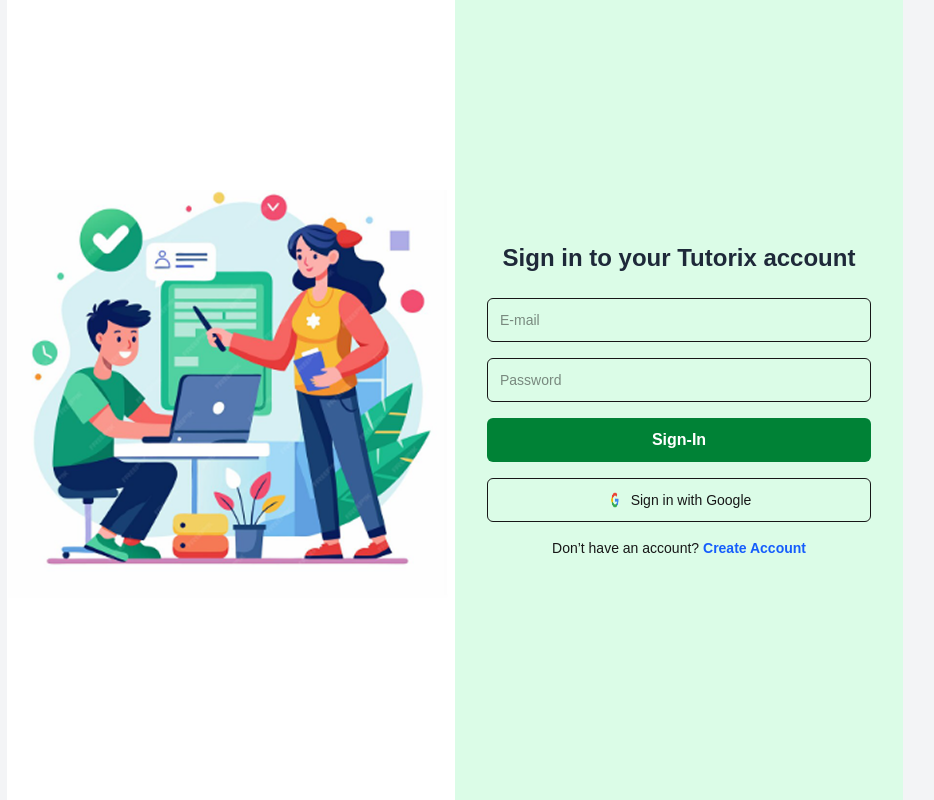
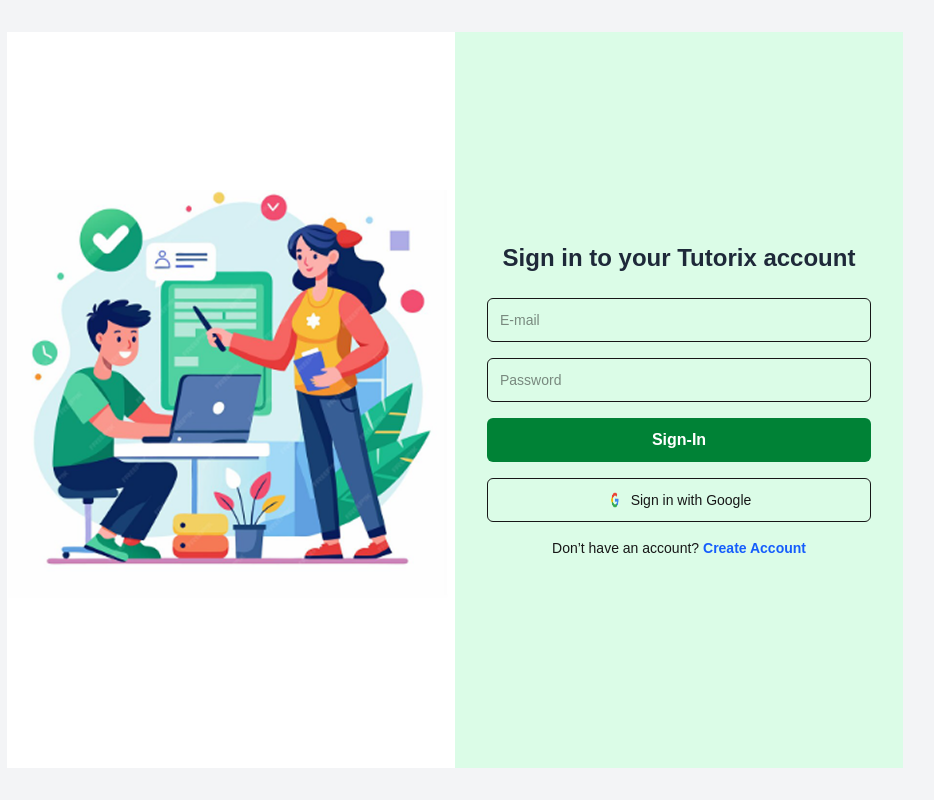
Before and after one commit to nilisha29/Tutorix_hometutor, a Next.js app: page /login in a window 1280 px wide. Shown: the whole page, without its empty margins (185-1119 px from the left). Built offline with nearby package versions, Linux system fonts and the light colour scheme.

Commit message:
Login and Register Page Updated

```diff
--- a/app/(auth)/login/page.tsx
+++ b/app/(auth)/login/page.tsx
@@ -3,7 +3,8 @@
 
 export default function LoginPage() {
   return (
-    <div className="min-h-screen grid grid-cols-1 md:grid-cols-2">
+    // <div className="min-h-screen grid grid-cols-1 md:grid-cols-2">
+     <div className="min-h-[calc(100vh-64px)] grid grid-cols-1 md:grid-cols-2">
 
 
       {/* Left Illustration Section */}
--- a/app/(auth)/register/page.tsx
+++ b/app/(auth)/register/page.tsx
@@ -31,7 +31,8 @@
 
 export default function RegisterPage() {
   return (
-    <div className="min-h-screen grid grid-cols-1 md:grid-cols-2">
+    // <div className="min-h-screen grid grid-cols-1 md:grid-cols-2">
+     <div className="min-h-[calc(100vh-64px)] grid grid-cols-1 md:grid-cols-2">
 
       {/* Left Illustration Section */}
       <div className="hidden md:flex items-center justify-center bg-white">
```
